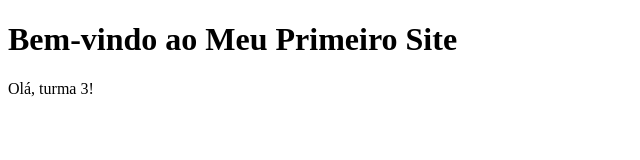
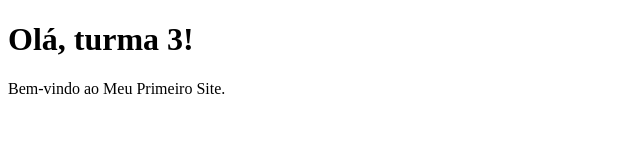
Before and after one commit to LarcherDev/github.io, a plain HTML site: page index.html in a window 1280 px wide. Shown: the whole page, without its empty margins (0-640 px from the left). Drawn offline with Linux system fonts and the light colour scheme.

Commit message:
Swap header and paragraph content in index.html

```diff
--- a/index.html
+++ b/index.html
@@ -6,7 +6,7 @@
     <title>Meu Primeiro Site</title>
   </head>
   <body>
-    <h1>Bem-vindo ao Meu Primeiro Site</h1>
-    <p>Olá, turma 3!</p>
+    <h1>Olá, turma 3!</h1>
+    <p>Bem-vindo ao Meu Primeiro Site.</p>
   </body>
 </html>
```
